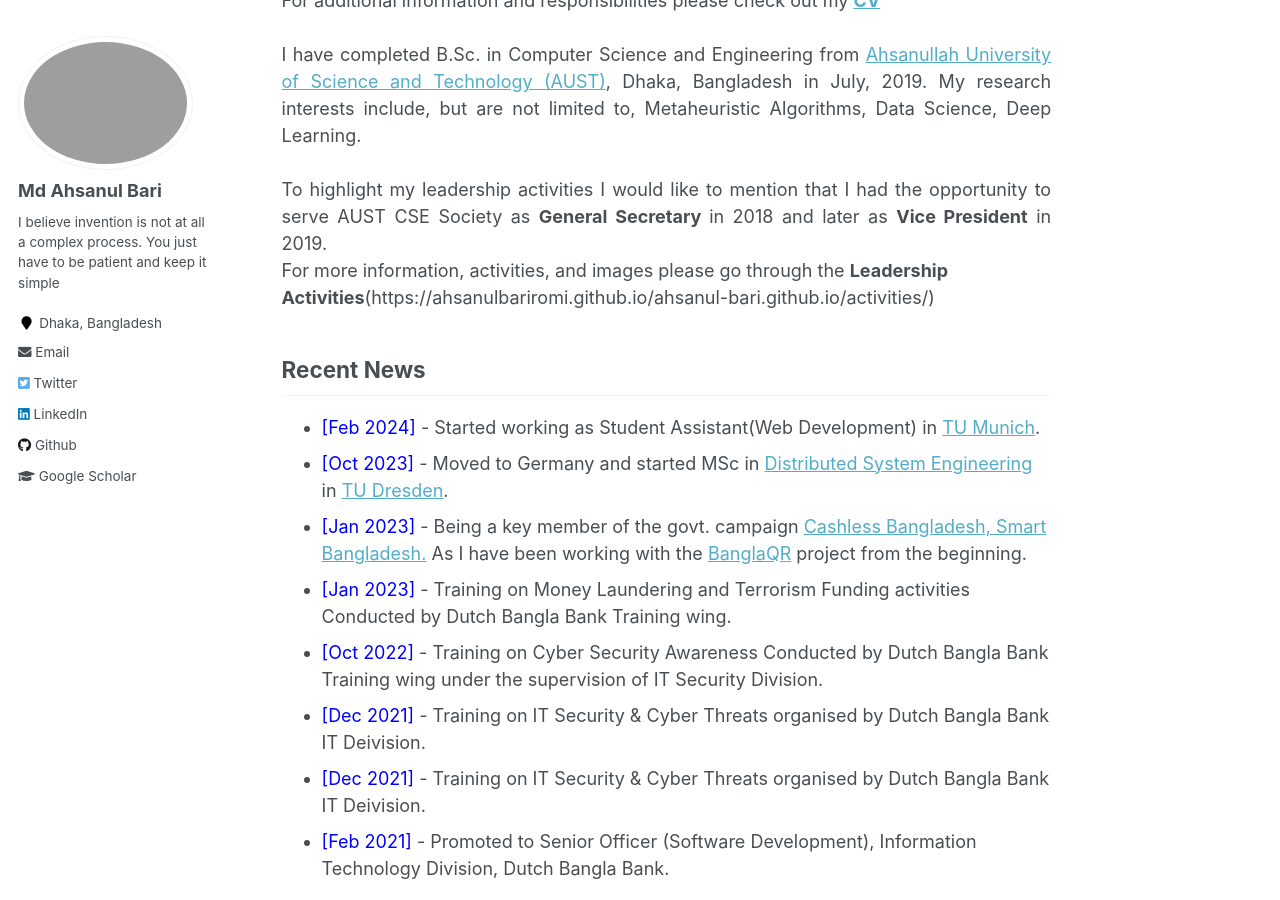
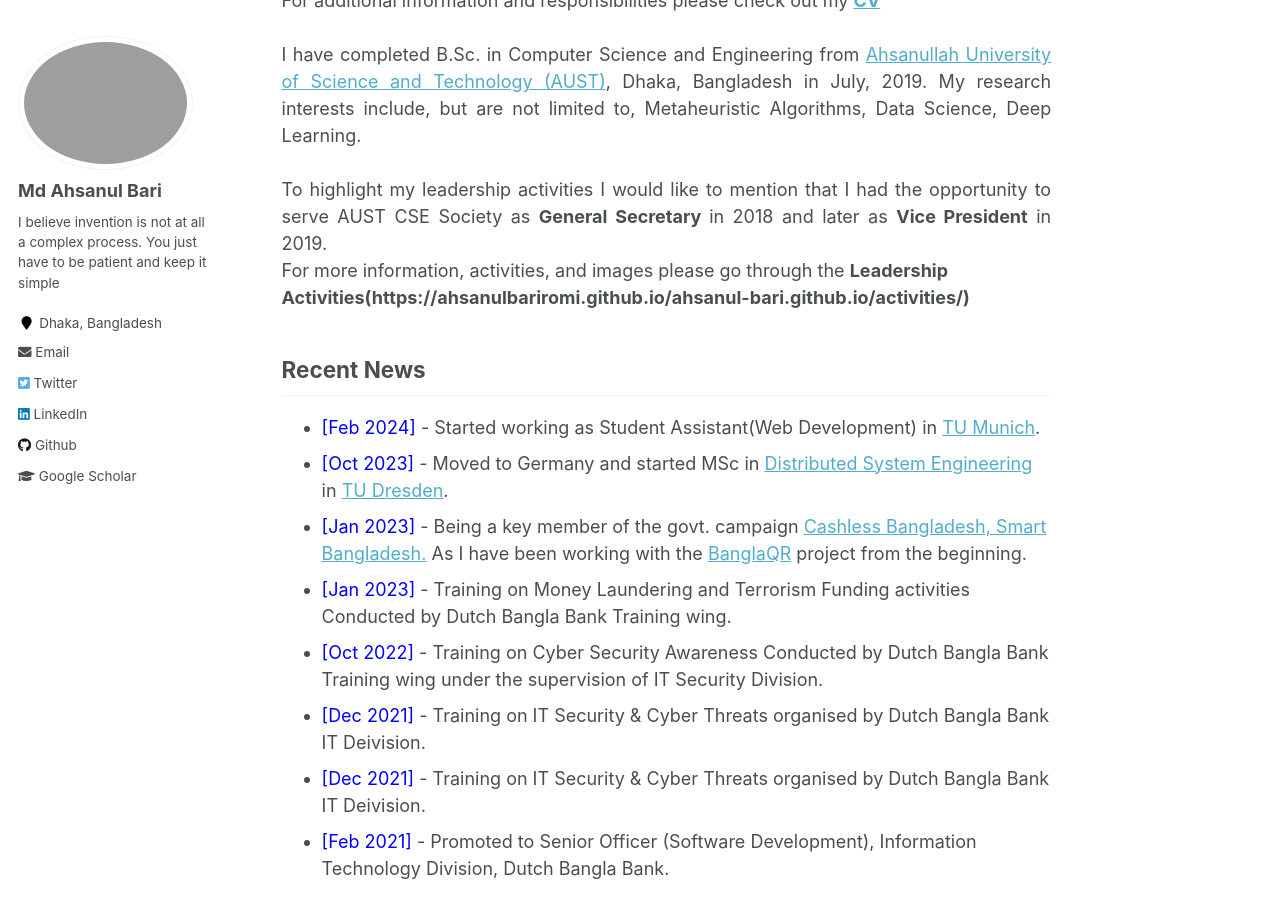
Before and after one commit to AhsanulBariRomi/ahsanul-bari.github.io, a Jekyll site: the page built from _pages/about.md, in a window 1280 px wide and 900 px high, scrolled down 384 px. Built offline with Jekyll 4.4.1, drawn with Linux system fonts in a browser that asks for light colours.

```diff
--- a/_pages/about.md
+++ b/_pages/about.md
@@ -21,7 +21,7 @@ For additional information and responsibilities please check out my <a href="htt
 I have completed B.Sc. in Computer Science and Engineering from <a href="http://aust.edu/">Ahsanullah University of Science and Technology (AUST)</a>, Dhaka, Bangladesh in July, 2019. My research interests include, but are not limited to, Metaheuristic Algorithms, Data Science, Deep Learning.<br />
 <br />
 To highlight my leadership activities I would like to mention that I had the opportunity to serve AUST CSE Society as <b> General Secretary </b> in 2018 and later as <b> Vice President</b> in 2019.</div>
-For more information, activities, and images please go through the <b>Leadership Activities</b>(https://ahsanulbariromi.github.io/ahsanul-bari.github.io/activities/)<br />
+For more information, activities, and images please go through the **Leadership Activities(https://ahsanulbariromi.github.io/ahsanul-bari.github.io/activities/)**<br />
 
 
 ## Recent News
```
